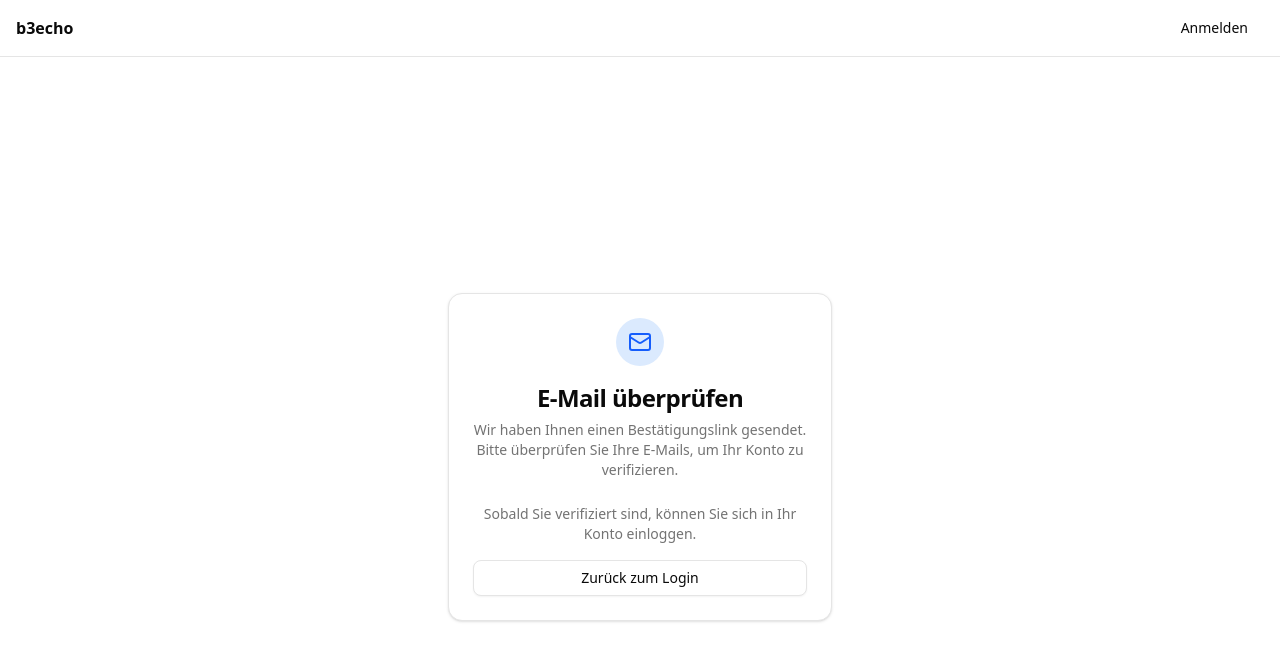
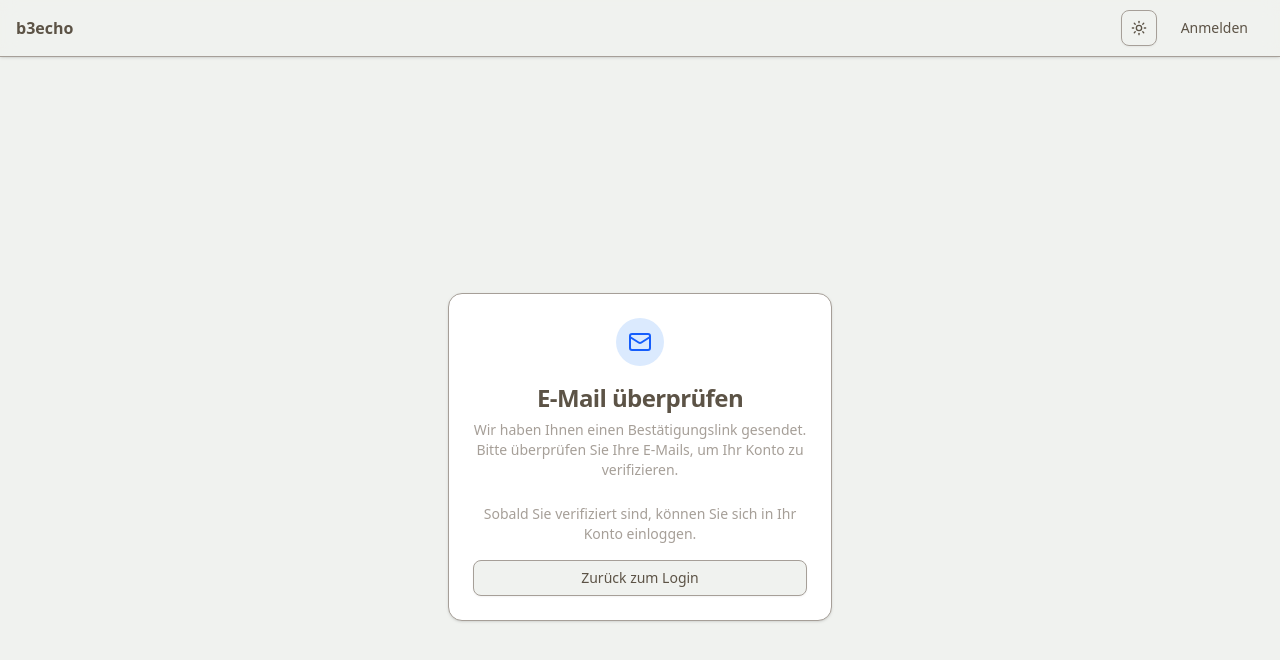
Before and after one commit to shiromiizu/schul-project, a Next.js app: page /verify-email in a window 1280 px wide. Shown: the top 660 px of the page. Built offline with nearby package versions, Linux system fonts and the light colour scheme; no server answers.

Commit message:
✨ update theme colors and add theme toggle functionality

```diff
--- a/app/globals.css
+++ b/app/globals.css
@@ -46,71 +46,73 @@
 
 :root {
   --radius: 0.625rem;
-  --background: oklch(1 0 0);
-  --foreground: oklch(0.145 0 0);
-  --card: oklch(1 0 0);
-  --card-foreground: oklch(0.145 0 0);
-  --popover: oklch(1 0 0);
-  --popover-foreground: oklch(0.145 0 0);
-  --primary: oklch(0.205 0 0);
-  --primary-foreground: oklch(0.985 0 0);
-  --secondary: oklch(0.97 0 0);
-  --secondary-foreground: oklch(0.205 0 0);
-  --muted: oklch(0.97 0 0);
-  --muted-foreground: oklch(0.556 0 0);
-  --accent: oklch(0.97 0 0);
-  --accent-foreground: oklch(0.205 0 0);
-  --destructive: oklch(0.577 0.245 27.325);
-  --border: oklch(0.922 0 0);
-  --input: oklch(0.922 0 0);
-  --ring: oklch(0.708 0 0);
-  --chart-1: oklch(0.646 0.222 41.116);
-  --chart-2: oklch(0.6 0.118 184.704);
-  --chart-3: oklch(0.398 0.07 227.392);
-  --chart-4: oklch(0.828 0.189 84.429);
-  --chart-5: oklch(0.769 0.188 70.08);
-  --sidebar: oklch(0.985 0 0);
-  --sidebar-foreground: oklch(0.145 0 0);
-  --sidebar-primary: oklch(0.205 0 0);
-  --sidebar-primary-foreground: oklch(0.985 0 0);
-  --sidebar-accent: oklch(0.97 0 0);
-  --sidebar-accent-foreground: oklch(0.205 0 0);
-  --sidebar-border: oklch(0.922 0 0);
-  --sidebar-ring: oklch(0.708 0 0);
+  --background: #f0f2efff;
+  --foreground: #5c5346ff;
+  --card: #ffffff;
+  --card-foreground: #5c5346ff;
+  --popover: #ffffff;
+  --popover-foreground: #5c5346ff;
+  --primary: #5c5346ff;
+  --primary-foreground: #f0f2efff;
+  --secondary: #afd5aaff;
+  --secondary-foreground: #5c5346ff;
+  --muted: #e6e8e5;
+  --muted-foreground: #a69f98ff;
+  --accent: #afd5aaff;
+  --accent-foreground: #5c5346ff;
+  --destructive: #ef4444;
+  --destructive-foreground: #f0f2efff;
+  --border: #a69f98ff;
+  --input: #a69f98ff;
+  --ring: #afd5aaff;
+  --chart-1: #5c5346ff;
+  --chart-2: #afd5aaff;
+  --chart-3: #a69f98ff;
+  --chart-4: #f0f2efff;
+  --chart-5: #e6e8e5;
+  --sidebar: #f0f2efff;
+  --sidebar-foreground: #5c5346ff;
+  --sidebar-primary: #5c5346ff;
+  --sidebar-primary-foreground: #f0f2efff;
+  --sidebar-accent: #afd5aaff;
+  --sidebar-accent-foreground: #5c5346ff;
+  --sidebar-border: #a69f98ff;
+  --sidebar-ring: #afd5aaff;
 }
 
 .dark {
-  --background: oklch(0.145 0 0);
-  --foreground: oklch(0.985 0 0);
-  --card: oklch(0.205 0 0);
-  --card-foreground: oklch(0.985 0 0);
-  --popover: oklch(0.205 0 0);
-  --popover-foreground: oklch(0.985 0 0);
-  --primary: oklch(0.922 0 0);
-  --primary-foreground: oklch(0.205 0 0);
-  --secondary: oklch(0.269 0 0);
-  --secondary-foreground: oklch(0.985 0 0);
-  --muted: oklch(0.269 0 0);
-  --muted-foreground: oklch(0.708 0 0);
-  --accent: oklch(0.269 0 0);
-  --accent-foreground: oklch(0.985 0 0);
-  --destructive: oklch(0.704 0.191 22.216);
-  --border: oklch(1 0 0 / 10%);
-  --input: oklch(1 0 0 / 15%);
-  --ring: oklch(0.556 0 0);
-  --chart-1: oklch(0.488 0.243 264.376);
-  --chart-2: oklch(0.696 0.17 162.48);
-  --chart-3: oklch(0.769 0.188 70.08);
-  --chart-4: oklch(0.627 0.265 303.9);
-  --chart-5: oklch(0.645 0.246 16.439);
-  --sidebar: oklch(0.205 0 0);
-  --sidebar-foreground: oklch(0.985 0 0);
-  --sidebar-primary: oklch(0.488 0.243 264.376);
-  --sidebar-primary-foreground: oklch(0.985 0 0);
-  --sidebar-accent: oklch(0.269 0 0);
-  --sidebar-accent-foreground: oklch(0.985 0 0);
-  --sidebar-border: oklch(1 0 0 / 10%);
-  --sidebar-ring: oklch(0.556 0 0);
+  --background: #5c5346ff;
+  --foreground: #f0f2efff;
+  --card: #635a4d;
+  --card-foreground: #f0f2efff;
+  --popover: #635a4d;
+  --popover-foreground: #f0f2efff;
+  --primary: #afd5aaff;
+  --primary-foreground: #5c5346ff;
+  --secondary: #6c6356;
+  --secondary-foreground: #f0f2efff;
+  --muted: #4c4336;
+  --muted-foreground: #d4d4d4;
+  --accent: #6c6356;
+  --accent-foreground: #f0f2efff;
+  --destructive: #f37878;
+  --destructive-foreground: #f0f2efff;
+  --border: #a69f98ff;
+  --input: #a69f98ff;
+  --ring: #afd5aaff;
+  --chart-1: #afd5aaff;
+  --chart-2: #5c5346ff;
+  --chart-3: #a69f98ff;
+  --chart-4: #f0f2efff;
+  --chart-5: #6c6356;
+  --sidebar: #5c5346ff;
+  --sidebar-foreground: #f0f2efff;
+  --sidebar-primary: #afd5aaff;
+  --sidebar-primary-foreground: #5c5346ff;
+  --sidebar-accent: #6c6356;
+  --sidebar-accent-foreground: #f0f2efff;
+  --sidebar-border: #a69f98ff;
+  --sidebar-ring: #afd5aaff;
 }
 
 @layer base {
--- a/app/layout.tsx
+++ b/app/layout.tsx
@@ -3,6 +3,8 @@ import { Geist, Geist_Mono } from "next/font/google";
 import "./globals.css";
 import { Header } from "@/components/header";
 import { Toaster } from "@/components/ui/sonner";
+
+import { ThemeProvider } from "@/components/theme-provider";
 
 const geistSans = Geist({
   variable: "--font-geist-sans",
@@ -25,15 +27,22 @@ export default function RootLayout({
   children: React.ReactNode;
 }>) {
   return (
-    <html lang="de">
+    <html lang="de" suppressHydrationWarning>
       <body
         className={`${geistSans.variable} ${geistMono.variable} antialiased min-h-screen flex flex-col`}
       >
-        <Header />
-        <main className="flex-1">
-          {children}
-        </main>
-        <Toaster />
+        <ThemeProvider
+          attribute="class"
+          defaultTheme="system"
+          enableSystem
+          disableTransitionOnChange
+        >
+          <Header />
+          <main className="flex-1">
+            {children}
+          </main>
+          <Toaster />
+        </ThemeProvider>
       </body>
     </html>
   );
--- a/components/header.tsx
+++ b/components/header.tsx
@@ -1,5 +1,6 @@
 import { createClient } from "@/utils/supabase/server"
 import { UserMenu } from "./user-menu"
+import { ModeToggle } from "./mode-toggle"
 import Link from "next/link"
 
 export async function Header() {
@@ -17,7 +18,7 @@ export async function Header() {
   }
 
   return (
-    <header className="w-full border-b bg-background/95 backdrop-blur supports-[backdrop-filter]:bg-background/60">
+    <header className="w-full border-b border-border bg-background/95 backdrop-blur supports-[backdrop-filter]:bg-background/60 shadow-sm">
       <div className="w-full flex h-14 items-center justify-between px-4">
         <div className="mr-4 flex">
           <Link href="/" className="mr-6 flex items-center space-x-2">
@@ -29,6 +30,7 @@ export async function Header() {
         <div className="flex flex-1 items-center justify-between space-x-2 md:justify-end">
           <div className="w-full flex-1 md:w-auto md:flex-none">
           </div>
+          <ModeToggle />
           <UserMenu user={user} role={role} />
         </div>
       </div>
--- /dev/null
+++ b/components/mode-toggle.tsx
@@ -0,0 +1,40 @@
+"use client"
+
+import * as React from "react"
+import { Moon, Sun } from "lucide-react"
+import { useTheme } from "next-themes"
+
+import { Button } from "@/components/ui/button"
+import {
+  DropdownMenu,
+  DropdownMenuContent,
+  DropdownMenuItem,
+  DropdownMenuTrigger,
+} from "@/components/ui/dropdown-menu"
+
+export function ModeToggle() {
+  const { setTheme } = useTheme()
+
+  return (
+    <DropdownMenu>
+      <DropdownMenuTrigger asChild>
+        <Button variant="outline" size="icon">
+          <Sun className="h-[1.2rem] w-[1.2rem] rotate-0 scale-100 transition-all dark:-rotate-90 dark:scale-0" />
+          <Moon className="absolute h-[1.2rem] w-[1.2rem] rotate-90 scale-0 transition-all dark:rotate-0 dark:scale-100" />
+          <span className="sr-only">Toggle theme</span>
+        </Button>
+      </DropdownMenuTrigger>
+      <DropdownMenuContent align="end">
+        <DropdownMenuItem onClick={() => setTheme("light")}>
+          Light
+        </DropdownMenuItem>
+        <DropdownMenuItem onClick={() => setTheme("dark")}>
+          Dark
+        </DropdownMenuItem>
+        <DropdownMenuItem onClick={() => setTheme("system")}>
+          System
+        </DropdownMenuItem>
+      </DropdownMenuContent>
+    </DropdownMenu>
+  )
+}
--- /dev/null
+++ b/components/theme-provider.tsx
@@ -0,0 +1,11 @@
+"use client"
+
+import * as React from "react"
+import { ThemeProvider as NextThemesProvider } from "next-themes"
+
+export function ThemeProvider({
+  children,
+  ...props
+}: React.ComponentProps<typeof NextThemesProvider>) {
+  return <NextThemesProvider {...props}>{children}</NextThemesProvider>
+}
--- /dev/null
+++ b/components/ui/textarea.tsx
@@ -0,0 +1,22 @@
+import * as React from "react"
+
+import { cn } from "@/lib/utils"
+
+const Textarea = React.forwardRef<
+  HTMLTextAreaElement,
+  React.ComponentProps<"textarea">
+>(({ className, ...props }, ref) => {
+  return (
+    <textarea
+      className={cn(
+        "flex min-h-[80px] w-full rounded-md border border-input bg-background px-3 py-2 text-base ring-offset-background placeholder:text-muted-foreground focus-visible:outline-none focus-visible:ring-2 focus-visible:ring-ring focus-visible:ring-offset-2 disabled:cursor-not-allowed disabled:opacity-50 md:text-sm",
+        className
+      )}
+      ref={ref}
+      {...props}
+    />
+  )
+})
+Textarea.displayName = "Textarea"
+
+export { Textarea }
```
Also changed, not shown: app/submit-feedback/page.tsx (+41 -32 lines).
